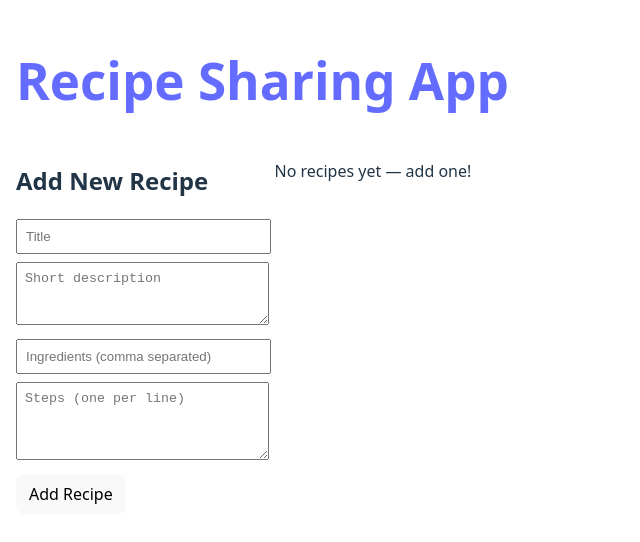
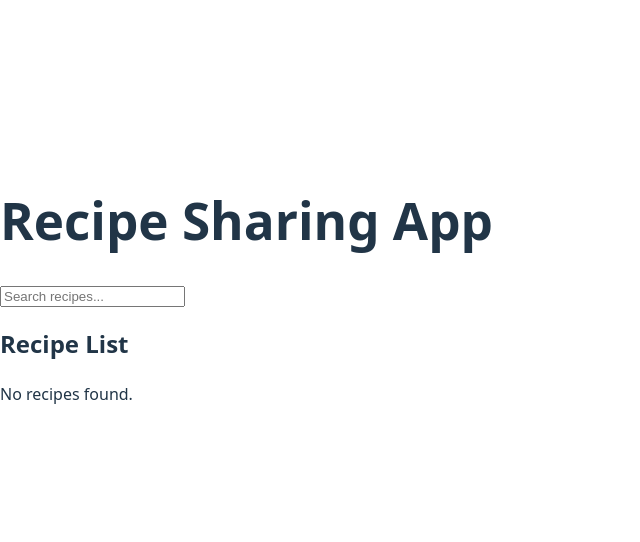
Before and after one commit to duolgT/alx-fe-reactjs, a React (Vite) app in the folder recipe-sharing-app/: page / in a window 1280 px wide. Shown: the part 110-652 px from the top of the page, without its empty margins (0-640 px from the left). Built offline with nearby package versions, Linux system fonts and the light colour scheme.

Commit message:
more in depth

```diff
--- a/recipe-sharing-app/src/App.jsx
+++ b/recipe-sharing-app/src/App.jsx
@@ -1,44 +1,30 @@
 // src/App.jsx
-import React from 'react';
-import { BrowserRouter as Router, Routes, Route, Link } from 'react-router-dom';
+import React from "react";
+import { BrowserRouter as Router, Routes, Route } from "react-router-dom";
+import AddRecipeForm from "./components/AddRecipeForm";
+import RecipeList from "./components/RecipeList";
+import RecipeDetails from "./components/RecipeDetails";
+import EditRecipeForm from "./components/EditRecipeForm";
+import SearchBar from "./components/SearchBar";
 
-import AddRecipeForm from './components/AddRecipeForm';
-import RecipeList from './components/RecipeList';
-import RecipeDetails from './components/RecipeDetails';
-import EditRecipeForm from './components/EditRecipeForm';
-
-function Home() {
-  return (
-    <div style={{ display: 'grid', gridTemplateColumns: '1fr 1fr', gap: 24 }}>
-      <div>
-        <AddRecipeForm />
-      </div>
-      <div>
-        <RecipeList />
-      </div>
-    </div>
-  );
-}
-
-export default function App() {
+function App() {
   return (
     <Router>
-      <div style={{ maxWidth: 900, margin: '24px auto', padding: '0 16px' }}>
-        <header style={{ marginBottom: 24 }}>
-          <Link to="/" style={{ textDecoration: 'none' }}>
-            <h1>Recipe Sharing App</h1>
-          </Link>
-        </header>
+      <div className="container mx-auto p-6">
+        <h1 className="text-3xl font-bold mb-6">Recipe Sharing App</h1>
 
-        <main>
-          <Routes>
-            <Route path="/" element={<Home />} />
-            <Route path="/recipes/:id" element={<RecipeDetails />} />
-            <Route path="/recipes/:id/edit" element={<EditRecipeForm />} />
-            {/* add more routes as needed */}
-          </Routes>
-        </main>
+        {/* Search bar always visible */}
+        <SearchBar />
+
+        <Routes>
+          <Route path="/" element={<RecipeList />} />
+          <Route path="/add" element={<AddRecipeForm />} />
+          <Route path="/recipe/:id" element={<RecipeDetails />} />
+          <Route path="/edit/:id" element={<EditRecipeForm />} />
+        </Routes>
       </div>
     </Router>
   );
 }
+
+export default App;
--- a/recipe-sharing-app/src/components/RecipeList.jsx
+++ b/recipe-sharing-app/src/components/RecipeList.jsx
@@ -1,52 +1,32 @@
 // src/components/RecipeList.jsx
-import React from 'react';
-import { Link } from 'react-router-dom';
-import DeleteRecipeButton from './DeleteRecipeButton';
-import { useRecipeStore } from './recipeStore';
+import React from "react";
+import { Link } from "react-router-dom";
+import { useRecipeStore } from "./recipeStore";
 
-export default function RecipeList() {
-  const recipes = useRecipeStore((s) => s.recipes);
-
-  if (!recipes || recipes.length === 0) {
-    return <p>No recipes yet — add one!</p>;
-  }
+const RecipeList = () => {
+  const recipes = useRecipeStore((state) => state.filteredRecipes);
 
   return (
     <div>
-      <h2>All Recipes</h2>
-      <ul style={{ listStyle: 'none', padding: 0 }}>
-        {recipes.map((r) => (
-          <li
-            key={r.id}
-            style={{
-              border: '1px solid #ddd',
-              padding: 12,
-              marginBottom: 8,
-              borderRadius: 6,
-              display: 'flex',
-              justifyContent: 'space-between',
-              alignItems: 'center',
-            }}
-          >
-            <div>
-              <Link to={`/recipes/${r.id}`} style={{ fontWeight: 'bold' }}>
-                {r.title}
+      <h2 className="text-xl font-bold mb-4">Recipe List</h2>
+      {recipes.length === 0 ? (
+        <p>No recipes found.</p>
+      ) : (
+        <ul className="space-y-2">
+          {recipes.map((recipe) => (
+            <li
+              key={recipe.id}
+              className="border p-3 rounded hover:bg-gray-100 transition"
+            >
+              <Link to={`/recipe/${recipe.id}`} className="text-blue-600">
+                {recipe.title}
               </Link>
-              <div style={{ color: '#555' }}>
-                {r.description ? r.description : <small>No description</small>}
-              </div>
-            </div>
-
-            <div style={{ display: 'flex', gap: 8 }}>
-              <Link to={`/recipes/${r.id}/edit`} aria-label={`Edit ${r.title}`}>
-                Edit
-              </Link>
-
-              <DeleteRecipeButton id={r.id} />
-            </div>
-          </li>
-        ))}
-      </ul>
+            </li>
+          ))}
+        </ul>
+      )}
     </div>
   );
-}
+};
+
+export default RecipeList;
--- /dev/null
+++ b/recipe-sharing-app/src/components/SearchBar.jsx
@@ -0,0 +1,20 @@
+// src/components/SearchBar.jsx
+import React from "react";
+import { useRecipeStore } from "./recipeStore";
+
+const SearchBar = () => {
+  const setSearchTerm = useRecipeStore((state) => state.setSearchTerm);
+
+  return (
+    <div className="mb-4">
+      <input
+        type="text"
+        placeholder="Search recipes..."
+        className="border p-2 w-full rounded"
+        onChange={(e) => setSearchTerm(e.target.value)}
+      />
+    </div>
+  );
+};
+
+export default SearchBar;
--- a/recipe-sharing-app/src/components/recipeStore.js
+++ b/recipe-sharing-app/src/components/recipeStore.js
@@ -1,17 +1,47 @@
 // src/components/recipeStore.js
-import { create } from 'zustand';
+import { create } from "zustand";
 
 export const useRecipeStore = create((set) => ({
   recipes: [],
-  addRecipe: (newRecipe) =>
-    set((state) => ({ recipes: [...state.recipes, newRecipe] })),
+  searchTerm: "",
+  filteredRecipes: [],
+
+  // Actions
+  addRecipe: (recipe) =>
+    set((state) => ({
+      recipes: [...state.recipes, { ...recipe, id: Date.now() }],
+      filteredRecipes: [...state.recipes, { ...recipe, id: Date.now() }],
+    })),
+
   updateRecipe: (updatedRecipe) =>
-    set((state) => ({
-      recipes: state.recipes.map((r) =>
-        r.id === updatedRecipe.id ? { ...r, ...updatedRecipe } : r
-      ),
-    })),
+    set((state) => {
+      const updatedRecipes = state.recipes.map((recipe) =>
+        recipe.id === updatedRecipe.id ? updatedRecipe : recipe
+      );
+      return {
+        recipes: updatedRecipes,
+        filteredRecipes: updatedRecipes.filter((recipe) =>
+          recipe.title.toLowerCase().includes(state.searchTerm.toLowerCase())
+        ),
+      };
+    }),
+
   deleteRecipe: (id) =>
-    set((state) => ({ recipes: state.recipes.filter((r) => r.id !== id) })),
-  setRecipes: (recipes) => set({ recipes: Array.isArray(recipes) ? recipes : [] }),
+    set((state) => {
+      const updatedRecipes = state.recipes.filter((recipe) => recipe.id !== id);
+      return {
+        recipes: updatedRecipes,
+        filteredRecipes: updatedRecipes.filter((recipe) =>
+          recipe.title.toLowerCase().includes(state.searchTerm.toLowerCase())
+        ),
+      };
+    }),
+
+  setSearchTerm: (term) =>
+    set((state) => {
+      const filtered = state.recipes.filter((recipe) =>
+        recipe.title.toLowerCase().includes(term.toLowerCase())
+      );
+      return { searchTerm: term, filteredRecipes: filtered };
+    }),
 }));
```
